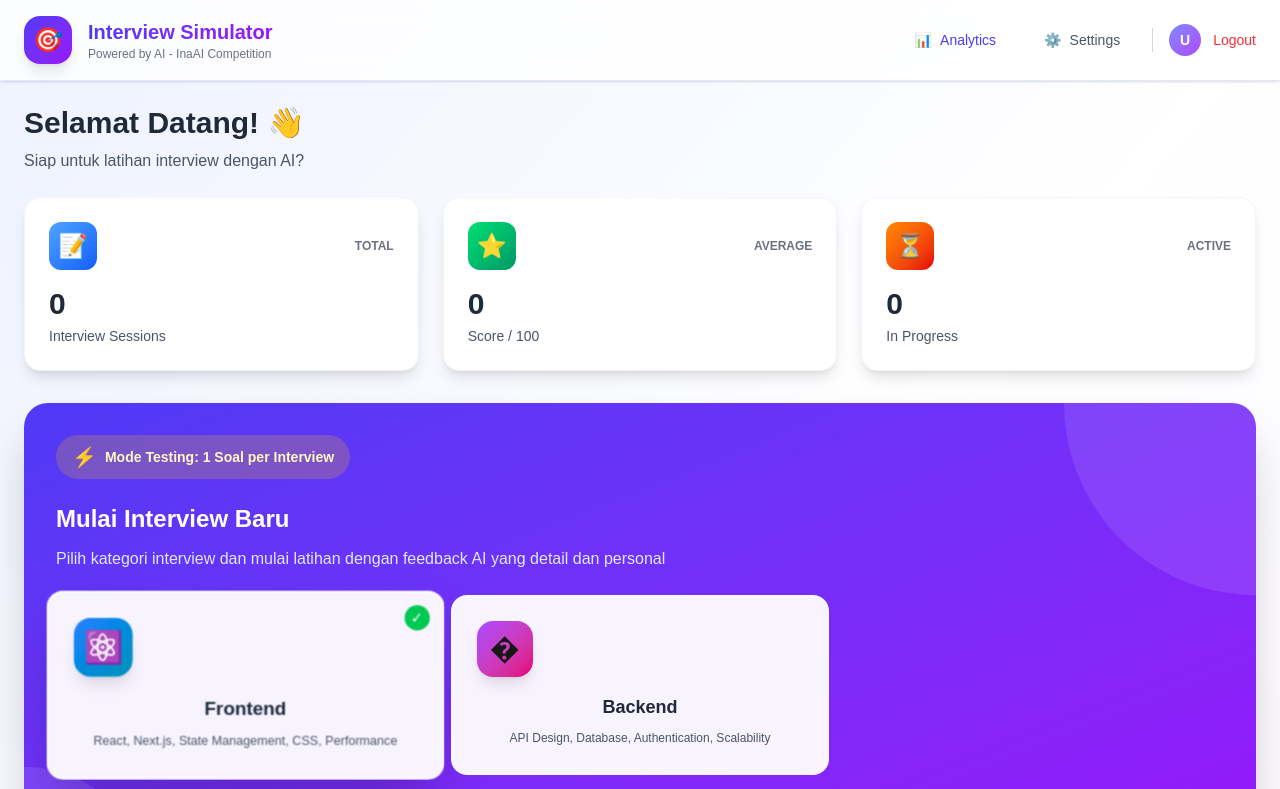
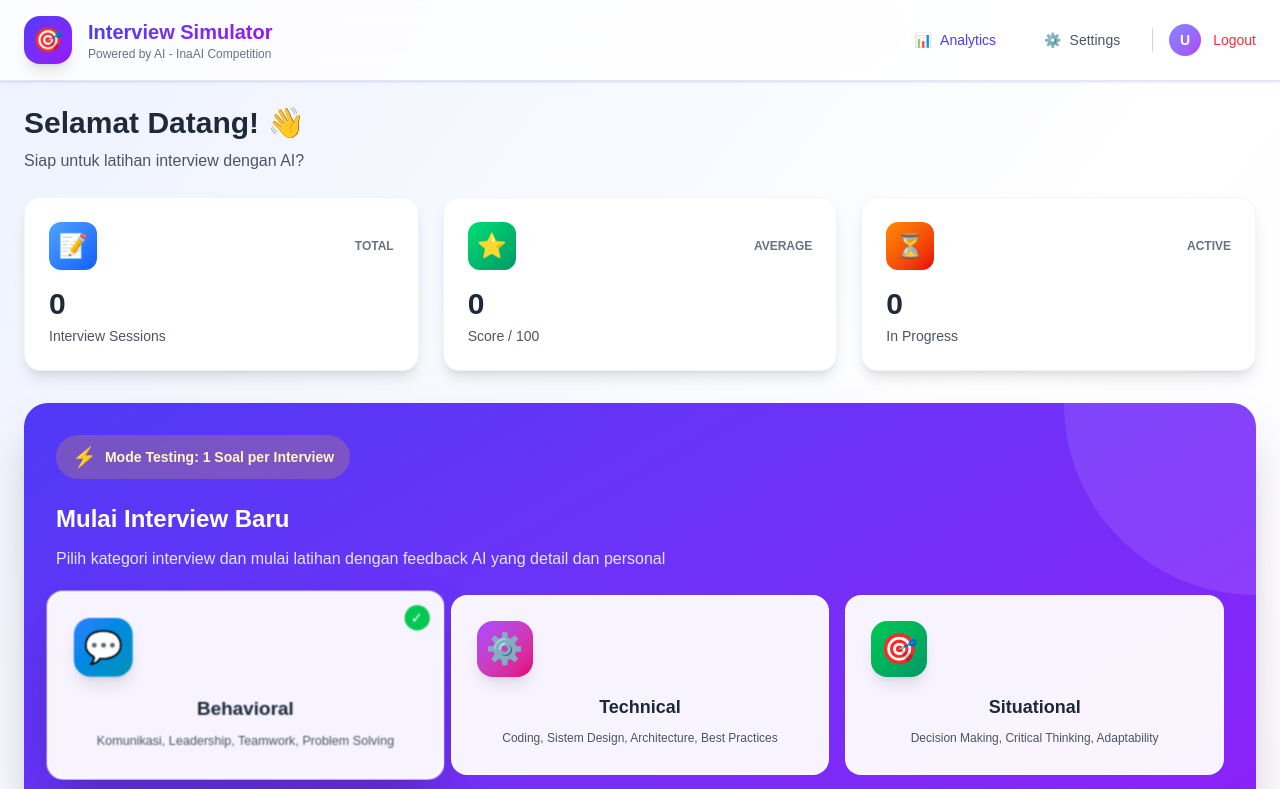
Before and after one commit to pangeranS29/ai-interview-simulator, a Next.js app in the folder frontend/: page /dashboard in a window 1280 px wide. Shown: the top 789 px of the page. Built offline with nearby package versions, Linux system fonts and the light colour scheme; no server answers; sample sign-in values are in the browser's storage.

Commit message:
fix bug dashboard

```diff
--- a/frontend/app/dashboard/page.tsx
+++ b/frontend/app/dashboard/page.tsx
@@ -20,7 +20,7 @@ export default function DashboardPage() {
   const [sessions, setSessions] = useState<Session[]>([]);
   const [loading, setLoading] = useState(true);
   const [creating, setCreating] = useState(false);
-  const [selectedCategory, setSelectedCategory] = useState("frontend");
+  const [selectedCategory, setSelectedCategory] = useState("behavioral");
 
   useEffect(() => {
     if (!token) {
@@ -59,18 +59,45 @@ export default function DashboardPage() {
   };
 
   const categoryConfig: Record<string, { color: string; gradient: string; icon: string; description: string }> = {
+    behavioral: {
+      color: "blue",
+      gradient: "from-blue-500 to-cyan-600",
+      icon: "💬",
+      description: "Komunikasi, Leadership, Teamwork, Problem Solving"
+    },
+    technical: {
+      color: "purple",
+      gradient: "from-purple-500 to-pink-600",
+      icon: "⚙️",
+      description: "Coding, Sistem Design, Architecture, Best Practices"
+    },
+    situational: {
+      color: "green",
+      gradient: "from-green-500 to-emerald-600",
+      icon: "🎯",
+      description: "Decision Making, Critical Thinking, Adaptability"
+    },
+    // Fallback untuk data lama (backward compatibility)
     frontend: {
       color: "blue",
       gradient: "from-blue-500 to-cyan-600",
       icon: "⚛️",
-      description: "React, Next.js, State Management, CSS, Performance"
+      description: "Legacy: Frontend Development"
     },
     backend: {
       color: "purple",
       gradient: "from-purple-500 to-pink-600",
-      icon: "�",
-      description: "API Design, Database, Authentication, Scalability"
+      icon: "🔧",
+      description: "Legacy: Backend Development"
     },
+  };
+
+  // Default category untuk data yang tidak dikenal
+  const defaultCategory = {
+    color: "gray",
+    gradient: "from-gray-400 to-gray-600",
+    icon: "❓",
+    description: "Unknown Category"
   };
 
   // Stats calculation
@@ -305,8 +332,12 @@ export default function DashboardPage() {
 
           <div className="space-y-4">
             {sessions.map((session) => {
-              const categoryData = categoryConfig[session.category];
-              const statusData = statusConfig[session.status];
+              const categoryData = categoryConfig[session.category] || defaultCategory;
+              const statusData = statusConfig[session.status] || {
+                bg: "from-gray-400 to-gray-500",
+                text: "text-gray-700",
+                icon: "❓"
+              };
 
               return (
                 <button
```
Also changed, not shown: 1 other file (tests, documents, lock files or other folders).
